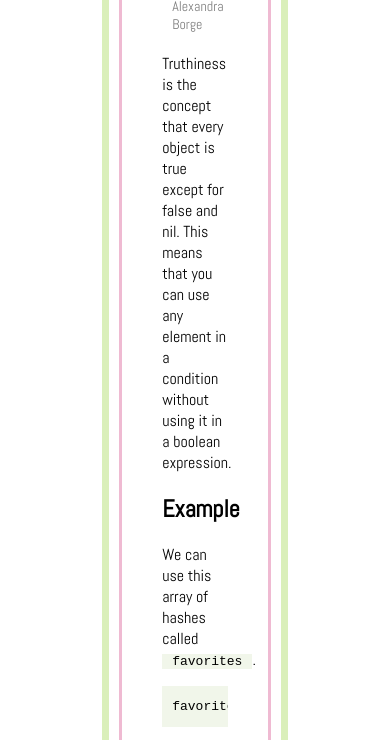
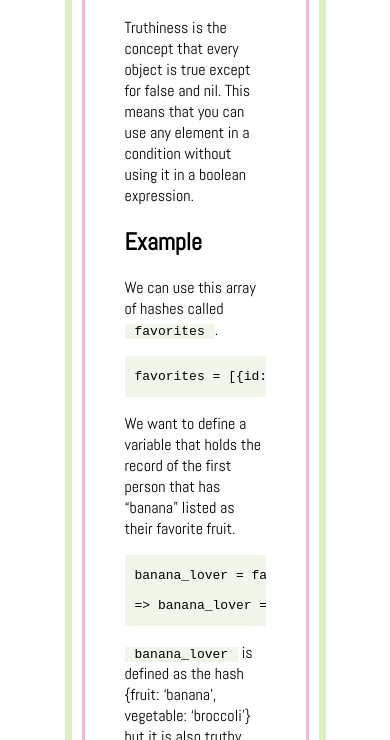
Before and after one commit to alexandraborge/alexandraborge.github.io, a plain HTML site: page _site/blog_posts/truthiness.html in a window 390 px wide. Shown: the part 254-994 px from the top of the page. Drawn offline with Linux system fonts and the light colour scheme.

Commit message:
Update the margins for mobile devices

```diff
--- a/_sass/main.scss
+++ b/_sass/main.scss
@@ -109,3 +109,10 @@ body {
     margin-bottom: 20px;
   }
 }
+
+@media only screen and (max-width: 768px) {
+  .post-page {
+    margin-left: 5%;
+    margin-right: 5%;
+  }
+}
```
Also changed, not shown: _site/assets/css/styles.css.
